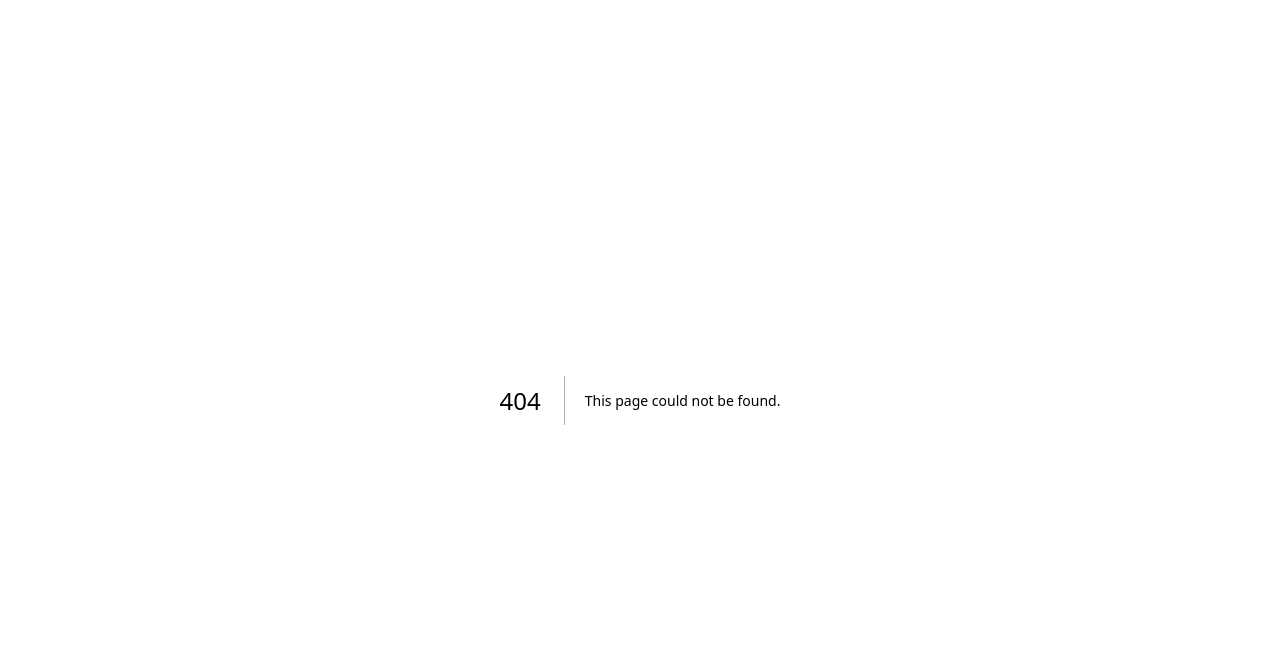
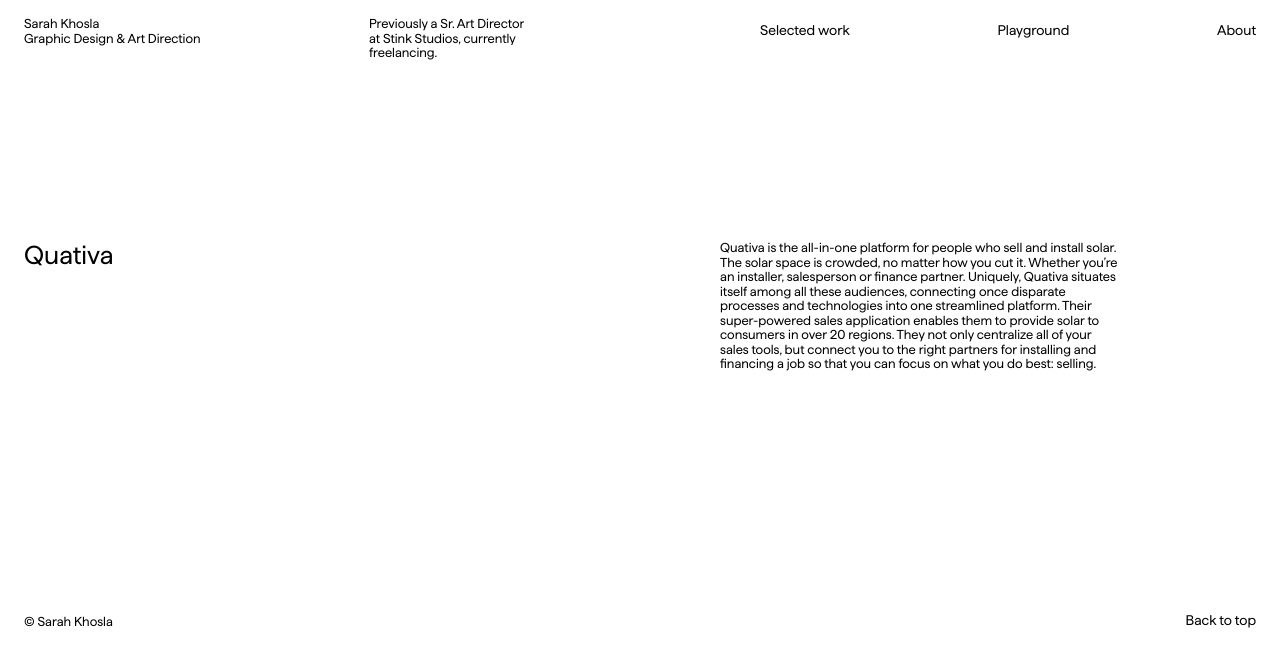
Before and after one commit to outerlabs-studio/sarah-khosla, a Next.js app: page /quativa in a window 1280 px wide. Before the commit this address had no page. Shown: the top 666 px of the page. Built offline with nearby package versions, Linux system fonts and the light colour scheme; what @studio-freight/tempus would draw is missing.

Commit message:
Started project page

```diff
--- a/components/layout.js
+++ b/components/layout.js
@@ -1,10 +1,11 @@
 import { useEffect } from 'react'
 import { Lenis, useLenis } from '@studio-freight/react-lenis'
-import Router from 'next/router'
+import Router, { useRouter } from 'next/router'
 import { Nav, Footer } from 'components'
 
 export default function Layout({ children }) {
   const lenis = useLenis()
+  const localRouter = useRouter()
 
   useEffect(() => {
     function onHashChangeStart(url) {
@@ -19,6 +20,16 @@
     }
   }, [lenis])
 
+  useEffect(() => {
+    if (
+      localRouter.pathname === '/' ||
+      localRouter.pathname === '/about' ||
+      localRouter.pathname === '/playground'
+    ) {
+      document.body.classList.remove('light')
+    }
+  }, [localRouter.pathname])
+
   return (
     <>
       <Lenis root>
--- a/components/nav/index.js
+++ b/components/nav/index.js
@@ -1,4 +1,4 @@
-import { useRef } from 'react'
+import { useEffect, useRef } from 'react'
 import { ArticleBase, Container } from 'styles'
 import {
   Column,
--- a/components/nav/styles.js
+++ b/components/nav/styles.js
@@ -6,7 +6,6 @@
   width: 100%;
   padding: 1rem 0;
   overflow: hidden;
-  background: rgb(var(--black));
   z-index: ${Z.PAGE_HEADER};
 `
 export const NavWrapper = styled.nav`
@@ -21,7 +20,7 @@
   justify-content: space-between;
 
   a:hover {
-    color: rgba(var(--white), 0.8);
+    opacity: 0.8;
   }
 `
 export const DescriptionWrapper = styled.div`
--- /dev/null
+++ b/components/project/index.js
@@ -0,0 +1,16 @@
+import { styled } from 'styled-components'
+
+export const ProjectWrapper = styled.article`
+  padding-top: 15rem;
+`
+export const Hero = styled.div`
+  display: flex;
+  gap: 5rem;
+`
+export const TitleWrapper = styled.div`
+  width: 50%;
+  max-width: 100rem;
+`
+export const DescriptionWrapper = styled.div`
+  max-width: 25rem;
+`
--- a/pages/index.js
+++ b/pages/index.js
@@ -1,9 +1,8 @@
 import { useEffect } from 'react'
 import { Layout } from 'components'
-import { Container } from 'styles'
+import { Container, ArticleBase, TitleHeader } from 'styles'
 import Image from 'next/image'
 import { ProjectWrapper, SectionWrapper } from 'components/work'
-import { ArticleBase, TitleHeader } from 'styles/text'
 import Masonry from 'react-responsive-masonry'
 
 const items = [
--- /dev/null
+++ b/pages/quativa.js
@@ -0,0 +1,49 @@
+import { Layout } from 'components'
+import {
+  ProjectWrapper,
+  Hero,
+  TitleWrapper,
+  DescriptionWrapper,
+} from 'components/project'
+import { useEffect } from 'react'
+import { ArticleBase, ArticleTitle, Container } from 'styles'
+
+function Quativa() {
+  const isLight = true
+
+  useEffect(() => {
+    if (isLight) {
+      document.body.classList.add('light')
+    }
+  }, [isLight])
+
+  return (
+    <Layout>
+      <ProjectWrapper>
+        <Container>
+          <Hero>
+            <TitleWrapper>
+              <ArticleTitle>Quativa</ArticleTitle>
+            </TitleWrapper>
+            <DescriptionWrapper>
+              <ArticleBase>
+                Quativa is the all-in-one platform for people who sell and
+                install solar. The solar space is crowded, no matter how you cut
+                it. Whether you’re an installer, salesperson or finance partner.
+                Uniquely, Quativa situates itself among all these audiences,
+                connecting once disparate processes and technologies into one
+                streamlined platform. Their super-powered sales application
+                enables them to provide solar to consumers in over 20 regions.
+                They not only centralize all of your sales tools, but connect
+                you to the right partners for installing and financing a job so
+                that you can focus on what you do best: selling.
+              </ArticleBase>
+            </DescriptionWrapper>
+          </Hero>
+        </Container>
+      </ProjectWrapper>
+    </Layout>
+  )
+}
+
+export default Quativa
--- a/styles/global.js
+++ b/styles/global.js
@@ -43,6 +43,19 @@
     color: rgb(var(--white));
     font-family: var(--font);
     overscroll-behavior-y: none;
+
+    &.light {
+      background: rgb(var(--white));
+      color: rgb(var(--black));
+
+      header {
+        background: rgb(var(--white)) !important;
+      }
+    }
+
+    header {
+      background: rgb(var(--black));
+    }
   }
 `
 
--- a/styles/index.js
+++ b/styles/index.js
@@ -2,4 +2,4 @@
 export { default as Container } from './container'
 export { default as SmoothScroll } from './scroll'
 export { default as Z } from './z'
-export { ArticleBase } from './text'
+export { ArticleBase, ArticleTitle, TitleHeader } from './text'
--- a/styles/text.js
+++ b/styles/text.js
@@ -1,5 +1,11 @@
 import { styled } from 'styled-components'
 
+export const ArticleTitle = styled.p`
+  font-size: 26px;
+  font-weight: 400;
+  line-height: 29.5px;
+  margin: ${({ nm, m }) => (nm ? 0 : m ? m : 'unset')};
+`
 export const ArticleBase = styled.p`
   font-size: 13px;
   font-weight: 400;
```
